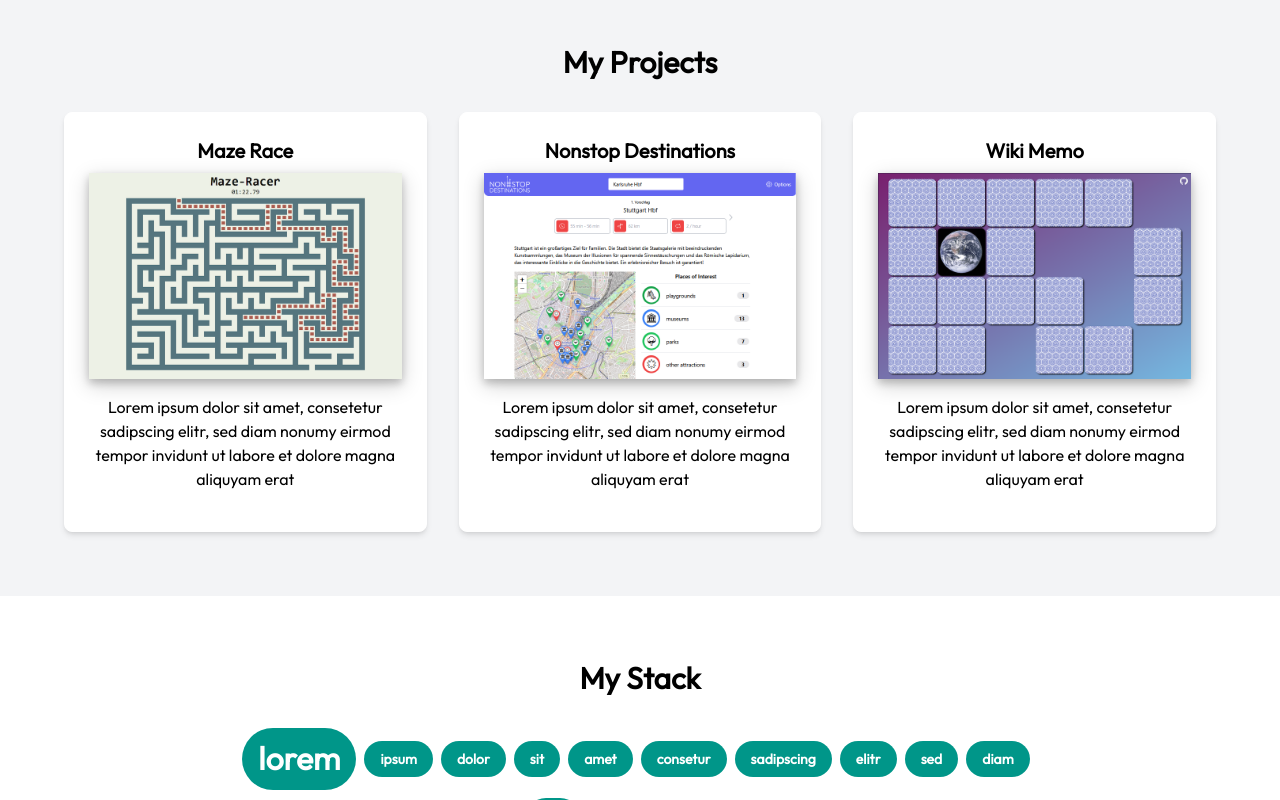
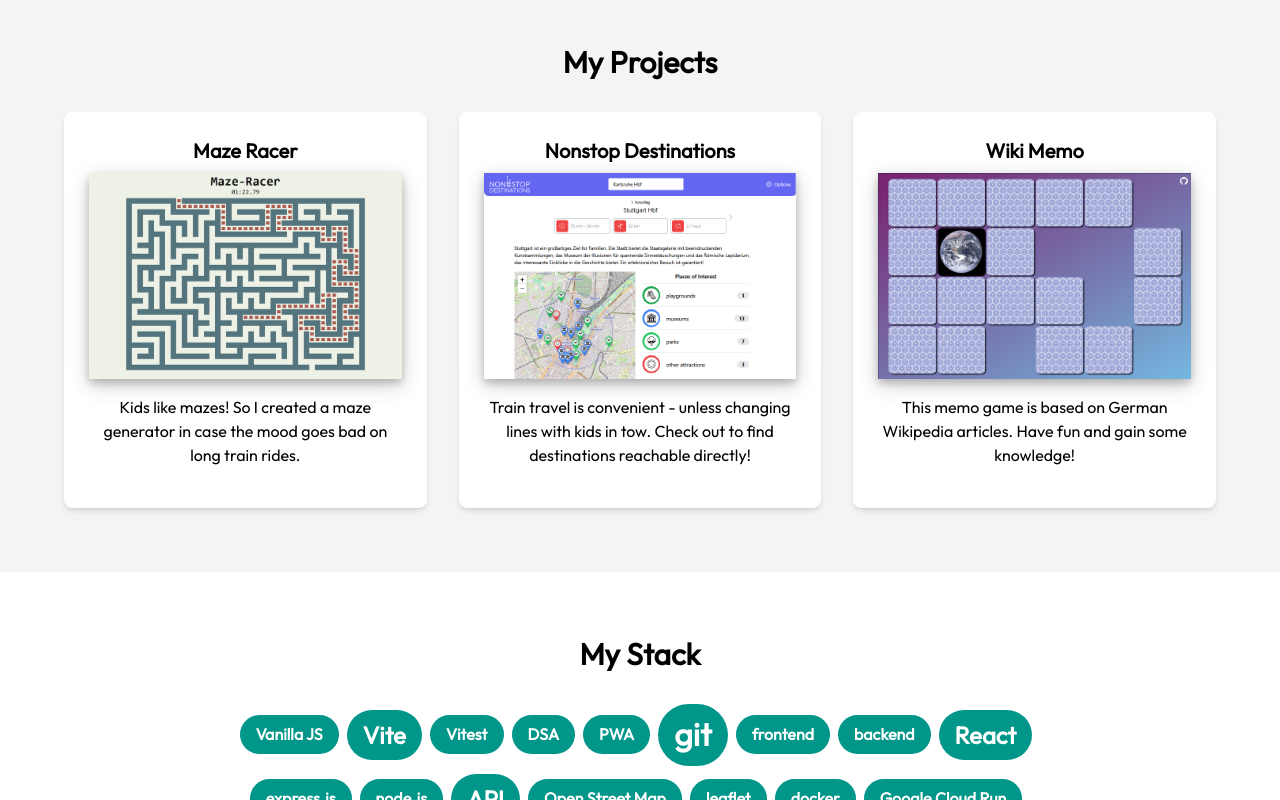
Before and after one commit to jaeniboy/showcase-page, a React (Vite) app in the folder showcase-page/: page / in a window 1280 px wide. Shown: the part 1200-2000 px from the top of the page. Built offline with nearby package versions, Linux system fonts and the light colour scheme.

Commit message:
Added project descriptions and teaser texts as well as tags

```diff
--- a/showcase-page/src/data/projects.js
+++ b/showcase-page/src/data/projects.js
@@ -1,35 +1,35 @@
 export const projects = [
   {
-    title: "Maze Race",
-    teaser: "Lorem ipsum dolor sit amet, consetetur sadipscing elitr, sed diam nonumy eirmod tempor invidunt ut labore et dolore magna aliquyam erat",
-    description: "Lorem ipsum dolor sit amet, consetetur sadipscing elitr, sed diam nonumy eirmod tempor invidunt ut labore et dolore magna aliquyam erat, sed diam voluptua. At vero eos et accusam et justo duo dolores et ea rebum. Stet clita kasd gubergren, no sea takimata sanctus est Lorem ipsum dolor sit amet. Lorem ipsum dolor sit amet, consetetur sadipscing elitr, sed diam nonumy eirmod tempor invidunt ut labore et dolore magna aliquyam erat, sed diam voluptua. At vero eos et accusam et justo duo dolores et ea rebum. Stet clita kasd gubergren, no sea takimata sanctus est Lorem ipsum dolor sit amet. Lorem ipsum dolor sit amet, consetetur sadipscing elitr, sed diam nonumy eirmod tempor invidunt ut labore et dolore magna aliquyam erat, sed diam voluptua. At vero eos et accusam et justo duo dolores et ea rebum. Stet clita kasd gubergren, no sea takimata sanctus est Lorem ipsum dolor sit amet.",
+    title: "Maze Racer",
+    teaser: "Kids like mazes! So I created a maze generator in case the mood goes bad on long train rides.",
+    description: "For this project, I used vanilla JavaScript — my first time experimenting with a class-based approach. I also worked on improving my test automation skills by diving into Vitest. To make it useful even when you're offline during your trips, I turned it into a Progressive Web App with offline functionality.",
     link: "project1",
     demoLink: "https://jaeniboy.github.io/my-maze-mazer",
     repoLink: "https://www.github.com",
     image: "mazer_project.PNG",
     teaserImage: "mazer_teaser_2.PNG",
-    tags: ["lorem","ipsum","dolor","sit","amet", "lorem"]
+    tags: ["Vanilla JS","Vite","Vitest","DSA","PWA", "git"]
   },
   {
     title: "Nonstop Destinations",
-    teaser: "Lorem ipsum dolor sit amet, consetetur sadipscing elitr, sed diam nonumy eirmod tempor invidunt ut labore et dolore magna aliquyam erat",
-    description: "Lorem ipsum dolor sit amet, consetetur sadipscing elitr, sed diam nonumy eirmod tempor invidunt ut labore et dolore magna aliquyam erat, sed diam voluptua. At vero eos et accusam et justo duo dolores et ea rebum. Stet clita kasd gubergren, no sea takimata sanctus est Lorem ipsum dolor sit amet. Lorem ipsum dolor sit amet, consetetur sadipscing elitr, sed diam nonumy eirmod tempor invidunt ut labore et dolore magna aliquyam erat, sed diam voluptua. At vero eos et accusam et justo duo dolores et ea rebum. Stet clita kasd gubergren, no sea takimata sanctus est Lorem ipsum dolor sit amet. Lorem ipsum dolor sit amet, consetetur sadipscing elitr, sed diam nonumy eirmod tempor invidunt ut labore et dolore magna aliquyam erat, sed diam voluptua. At vero eos et accusam et justo duo dolores et ea rebum. Stet clita kasd gubergren, no sea takimata sanctus est Lorem ipsum dolor sit amet.",
+    teaser: "Train travel is convenient - unless changing lines with kids in tow. Check out to find destinations reachable directly!",
+    description: "One of my biggest Projects so far. I was not only checking out how to establish a frontend and a backend architecture with React and express.js. It was also my first time building a docker image and deploying it to google cloud run. Further I used two differt APIs to fetch trainline data and enhance it with spatial information from open street map. Since rate limits were strict I had to build update services and a spatial index to speed up client calls. I ended up adding zum LLM-magic to create texts based on structured data.",
     link: "project2",
     demoLink: "https://jaeniboy.github.io/nonstop-destinations",
     repoLink: "https://www.github.com",
     image: "destinations_project.PNG",
     teaserImage: "destinations_teaser_3.png",
-    tags: ["consetur","sadipscing","lorem","elitr","sed","diam"]
+    tags: ["frontend","backend","React","express.js","node.js","API","Open Street Map", "leaflet", "docker", "Google Cloud Run", "spatial data", "Javascript", "git", "Vite", "LLM"]
   },
   {
     title: "Wiki Memo",
-    teaser: "Lorem ipsum dolor sit amet, consetetur sadipscing elitr, sed diam nonumy eirmod tempor invidunt ut labore et dolore magna aliquyam erat",
-    description: "Kurze Beschreibung des Projekts 2",
+    teaser: "This memo game is based on German Wikipedia articles. Have fun and gain some knowledge!",
+    description: "I used this project for a first deep dive into React - and I loved it! On my learning path I improved my skills on ES6 functionality since my Javascript knowledge was basically still on a level I learned ten years before. To get the data the project was build on top of I discovered the wikimedia api. I used python scripts to fetch text information as well as beautiful pictures from this endpoint - doing some licence checks on the way. If you are interested, feel free to see my codebase in the repository or enjoy the game!",
     link: "project3",
     demoLink: "https://jaeniboy.github.io/wiki-memo",
     repoLink: "https://www.github.com",
     image: "memo_project.PNG",
     teaserImage: "memo_teaser_2.PNG",
-    tags: ["nonumy","set","tempor","invidunt","set","labore","lorem"]
+    tags: ["React","Javascript","Python","API","Open Data","git"]
   },
 ];
```
